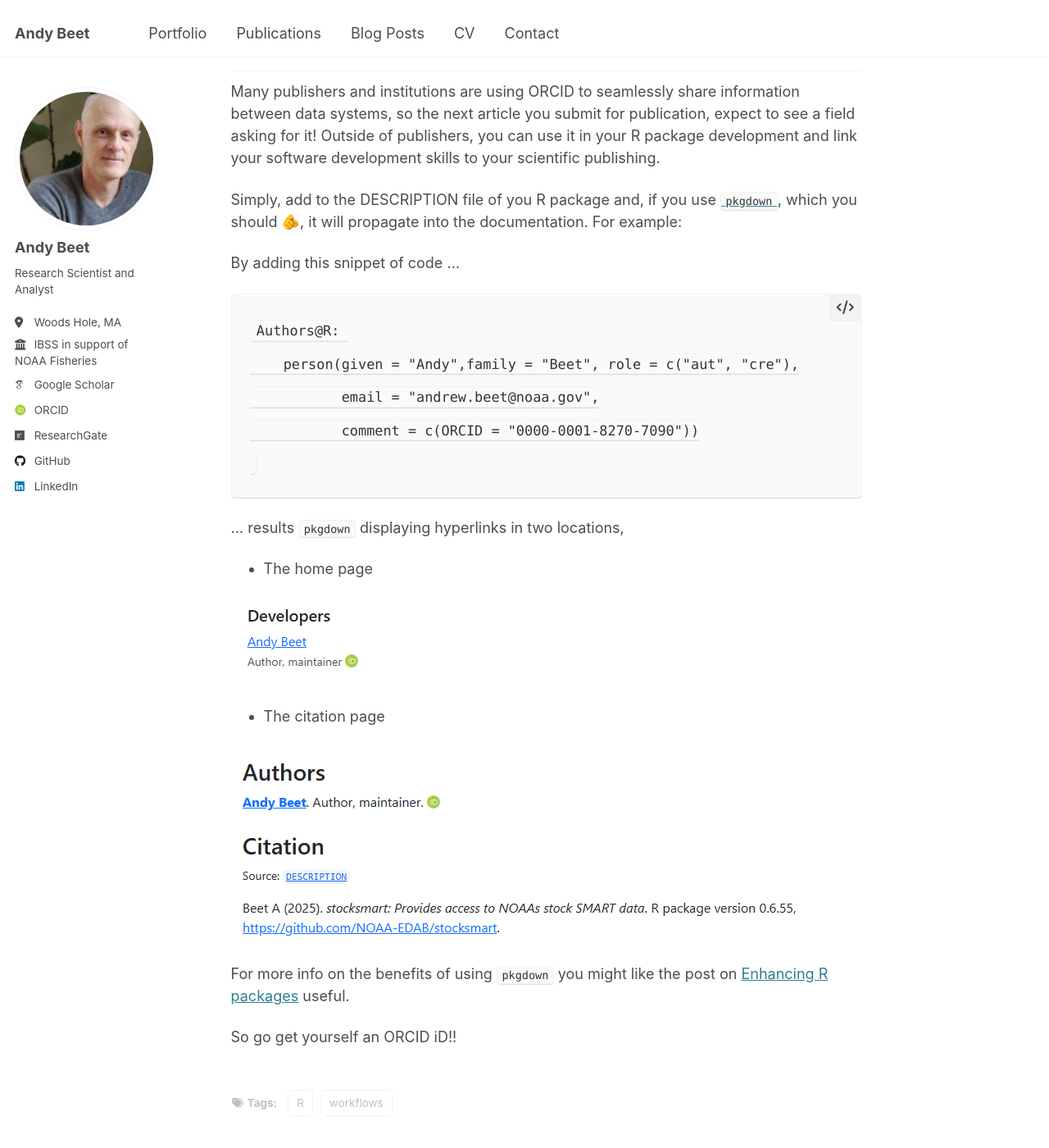
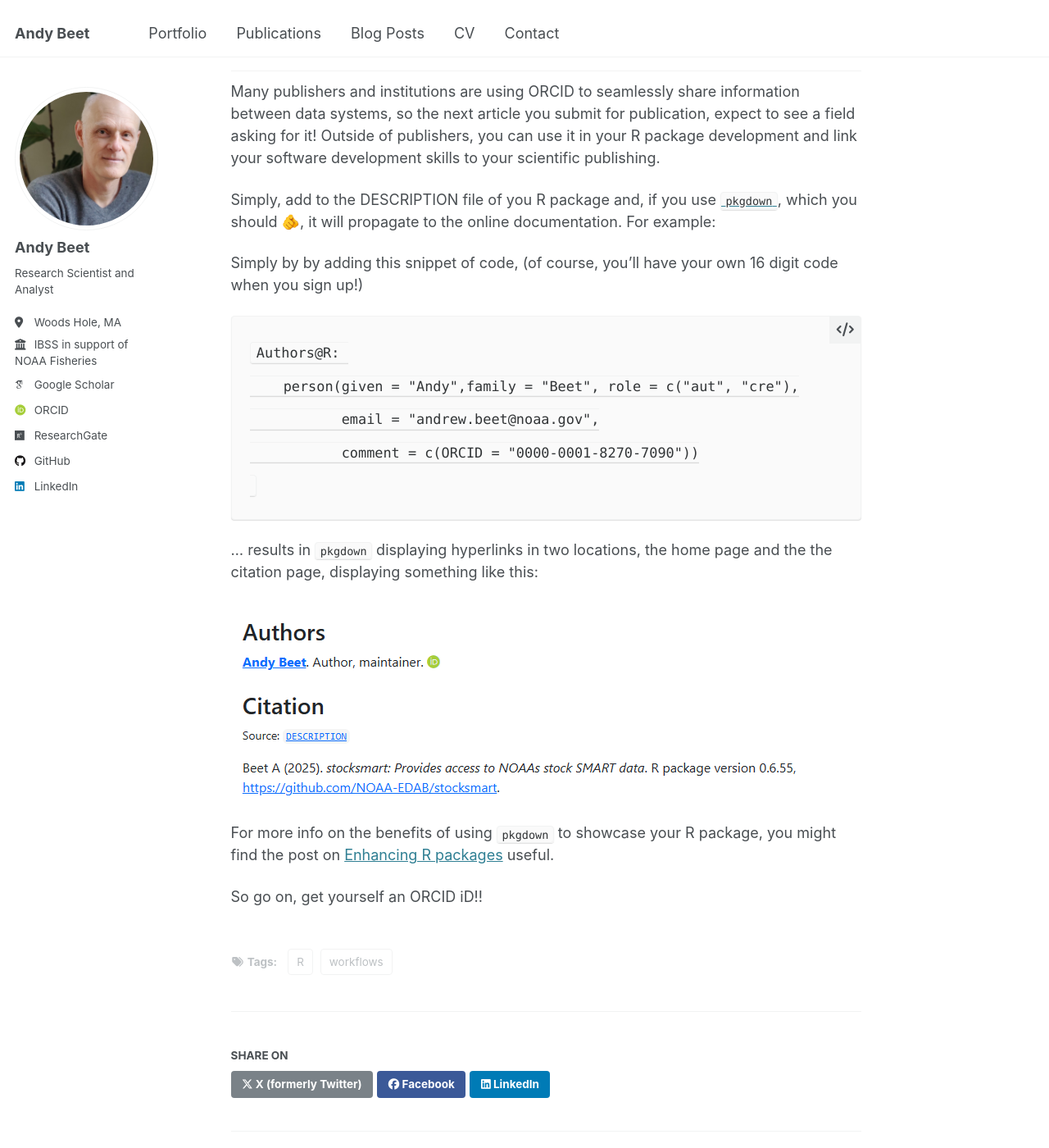
Before and after one commit to andybeet/website, a Jekyll site: the page built from _posts/2025-03-15-orcid_ids.md, in a window 1280 px wide and 1400 px high, scrolled down 612 px. Shown: the whole window at 82% size. Built offline with Jekyll 4.4.1, drawn with Linux system fonts in a browser that asks for light colours; emoji names are drawn with the system emoji font; some web fonts are replaced.

Commit message:
fix typos

````diff
--- a/_posts/2025-03-15-orcid_ids.md
+++ b/_posts/2025-03-15-orcid_ids.md
@@ -22,9 +22,9 @@ And ... It is [free](https://info.orcid.org/researchers/) to obtain
 
 Many publishers and institutions are using ORCID to seamlessly share information between data systems, so the next article you submit for publication, expect to see a field asking for it! Outside of publishers, you can use it in your R package development and link your software development skills to your scientific publishing.
 
-Simply, add to the DESCRIPTION file of you R package and, if you use [`pkgdown`](https://pkgdown.r-lib.org/), which you should :index_pointing_at_the_viewer:, it will propagate into the documentation. For example:
+Simply, add to the DESCRIPTION file of you R package and, if you use [`pkgdown`](https://pkgdown.r-lib.org/), which you should :index_pointing_at_the_viewer:, it will propagate to the online documentation. For example:
 
-By adding this snippet of code ...
+Simply by by adding this snippet of code, (of course, you'll have your own 16 digit code when you sign up!)
 
 ```
 Authors@R:
@@ -33,17 +33,11 @@ Authors@R:
            comment = c(ORCID = "0000-0001-8270-7090"))
 ```
 
-... results `pkgdown` displaying hyperlinks in two locations,
-
-* The home page
-
-![pkgdown home]({{site.baseurl}}/images/posts/orcid1.png)
-
-* The citation page
+... results in `pkgdown` displaying hyperlinks in two locations, the home page and the the citation page, displaying something like this:
 
 ![citation page]({{site.baseurl}}/images/posts/orcid2.png)
 
 
-For more info on the benefits of using `pkgdown` you might like the post on [Enhancing R packages]({{site.baseurl}}/posts/2025/02/enhancing_rpackages/) useful.
+For more info on the benefits of using `pkgdown` to showcase your R package, you might find the post on [Enhancing R packages]({{site.baseurl}}/posts/2025/02/enhancing_rpackages/) useful.
 
-So go get yourself an ORCID iD!!
+So go on, get yourself an ORCID iD!!
````
